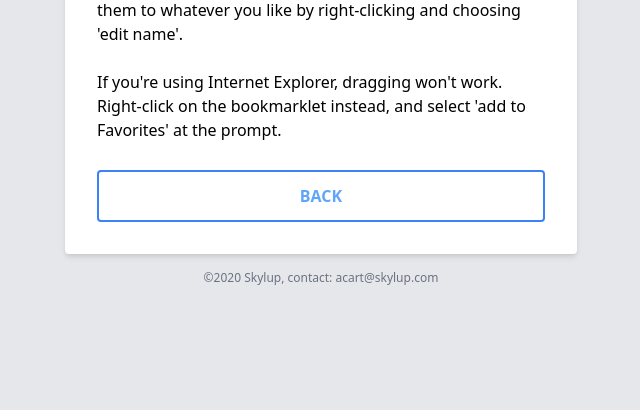
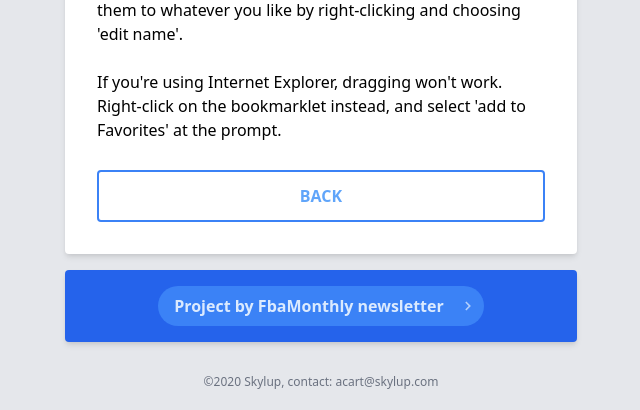
Before and after one commit to skatkov/acart, a Sinatra app: page /integrate-browser in a window 1280 px wide. Shown: the part 774-1184 px from the top of the page, without its empty margins (319-959 px from the left). Before the commit the page ends 1064 px from the top, so only its background shows below. Run offline with Sinatra, Linux system fonts and the light colour scheme; some libraries are stand-ins or nearby versions.

Commit message:
Adding link to FbaMonthly

```diff
--- a/views/layout.erb
+++ b/views/layout.erb
@@ -44,9 +44,11 @@
     })()
   </script>
 </head>
-<body class="py-1 px-6 bg-gray-200">
+<body class="bg-gray-200">
 <script src="/js/trimmings.js"></script>
 
+
+<div class="py-1 px-6">
   <div class="flex justify-center">
     <div class="w-full max-w-lg">
       <h1 class="text-5xl leading-tight font-bold">
@@ -58,9 +60,25 @@
 
   <%= yield %>
 
-
-<p class="text-center text-gray-500 text-xs">
+  <div class="flex justify-center">
+    <div class="w-full max-w-lg">
+      <div class="bg-blue-600 text-center py-4 lg:px-4 shadow-md mb-4 rounded">
+        <a href="https://www.fbamonthly.com">
+          <div class="p-2 bg-blue-500 items-center text-blue-100 leading-none rounded-full flex inline-flex">
+            <span class="font-semibold mr-2 flex-auto px-2 py-1">Project by FbaMonthly newsletter</span>
+            <svg class="fill-current opacity-75 h-4 w-4" xmlns="http://www.w3.org/2000/svg" viewBox="0 0 20 20">
+              <path d="M12.95 10.707l.707-.707L8 4.343 6.586 5.757 10.828 10l-4.242 4.243L8 15.657l4.95-4.95z"/>
+            </svg>
+          </div>
+        </a>
+      </div>
+    </div>
+  </div>
+  <p class="text-center text-gray-500 my-4 text-xs">
     ©2020 Skylup, contact: acart@skylup.com
   </p>
+
+
+</div>
 </body>
 </html>
```
Lines whose indentation alone changed are shown as unchanged.
